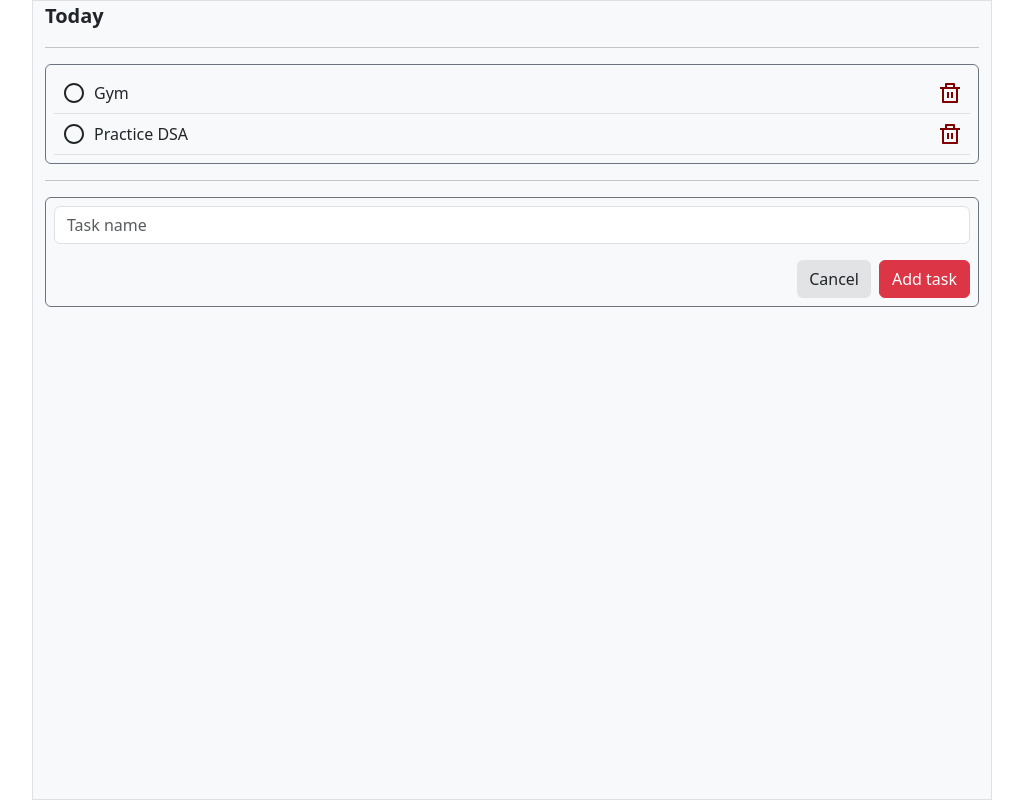
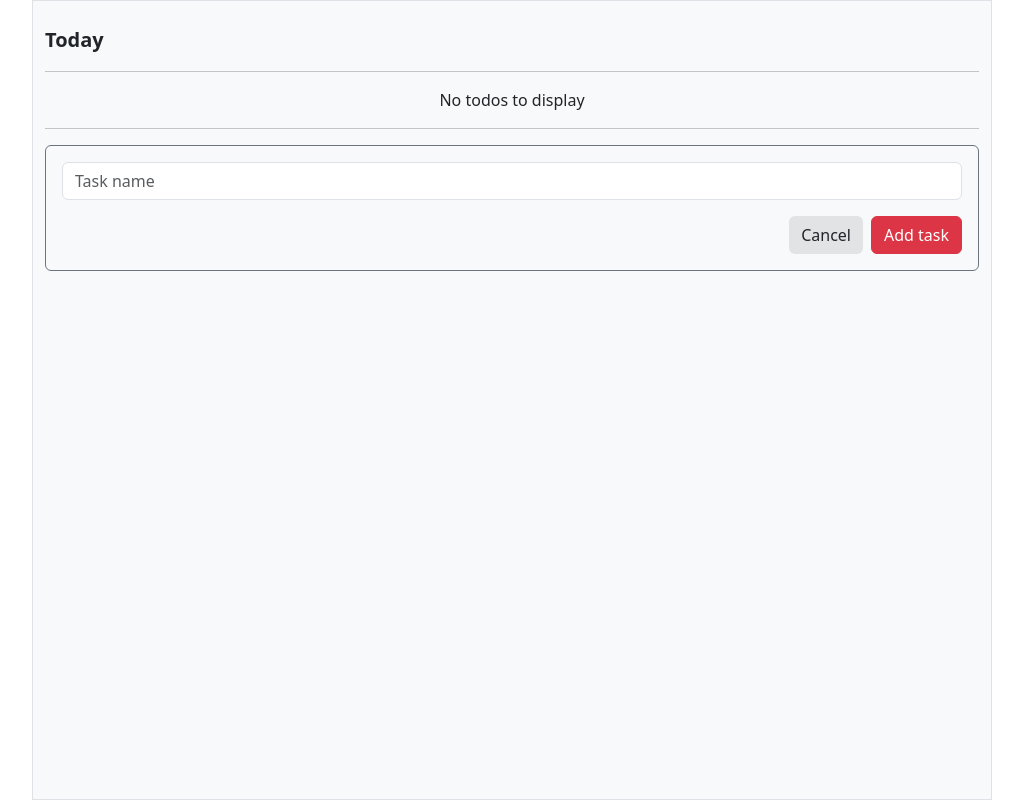
Before and after one commit to anujeet98/TodoApp-NextJS, a Next.js app: page / in a window 1280 px wide. Both pictures are taken after a click on the button "Add task". Shown: the whole page, without its empty margins (128-1151 px from the left). Built offline with nearby package versions, Linux system fonts and the light colour scheme.

Commit message:
Add Todo form integrated with todo component

```diff
--- a/components/AddForm/AddForm.js
+++ b/components/AddForm/AddForm.js
@@ -1,9 +1,16 @@
-import React, { useState } from 'react';
+import React, { useRef, useState } from 'react';
 import { RiAddLine } from '@remixicon/react'
 import { Button, Form, FormControl } from 'react-bootstrap';
 
-function AddForm() {
+function AddForm(props) {
     const [showForm, setShowForm] = useState(false);
+    const todoRef = useRef('');
+
+    function submitFormHandler(e){
+        e.preventDefault();
+        props.onNewTodo(todoRef.current.value);
+        todoRef.current.value='';
+    }
 
     if(!showForm){
         return (
@@ -15,11 +22,11 @@ function AddForm() {
         )
     }
     return (
-        <Form className='border border-secondary rounded-2 p-2 '>
-            <FormControl placeholder='Task name'/>
+        <Form className='border border-secondary rounded-2 p-3 ' onSubmit={(e)=>submitFormHandler(e)}>
+            <FormControl ref={todoRef} placeholder='Task name'/>
             <div className='d-flex justify-content-end gap-2 mt-3'>
                 <Button onClick={()=>setShowForm(false)} className='bg-secondary-subtle border-0 text-dark'>Cancel</Button>
-                <Button className='btn btn-danger '>Add task</Button>
+                <Button type='submit' className='btn btn-danger '>Add task</Button>
             </div>
         </Form>
     )
--- a/components/Todo/Todo.js
+++ b/components/Todo/Todo.js
@@ -1,13 +1,13 @@
-import React, { useState } from 'react'
+import React from 'react'
 import TodoItem from './TodoItem';
 
-function todo() {
-    const [todos, setTodos] = useState(['Gym', 'Practice DSA']);
-    if(todos.length===0)
+function todo(props) {
+    // const [todos, setTodos] = useState(['Gym', 'Practice DSA']);
+    if(props.todoList.length===0)
         return <div className='d-flex align-items-center justify-content-center '>No todos to display</div>
     return (
-        <ul className='border border-secondary rounded-2 p-2'>
-            {todos.map(todo=>(
+        <ul className='p-2'>
+            {props.todoList.map(todo=>(
                 <TodoItem task={todo}/>
             ))}
         </ul>
--- a/components/Todo/TodoItem.js
+++ b/components/Todo/TodoItem.js
@@ -1,13 +1,17 @@
-import React from 'react';
-import { RiDeleteBinLine, RiCheckboxBlankCircleLine } from '@remixicon/react'
+import React, { useState } from 'react';
+import { RiDeleteBinLine, RiCheckboxBlankCircleLine, RiCheckboxCircleFill } from '@remixicon/react'
 
 function TodoItem(props) {
+    const [fillCheckBox, setFillCheckBox] = useState(false);
     return (
-        <li className='list-unstyled border-bottom py-2 px-2 d-flex justify-content-between '>
+        <li className='list-unstyled border-bottom py-3 px-2 d-flex justify-content-between '>
             <div className='d-flex align-items-center gap-2'>
-                <RiCheckboxBlankCircleLine className='' />{props.task}
+                {fillCheckBox ?
+                    <RiCheckboxCircleFill color='grey' type='button' onMouseLeave={()=>setFillCheckBox(false)}/> :
+                    <RiCheckboxBlankCircleLine type='button' onMouseEnter={()=>setFillCheckBox(true)} /> }
+                {props.task}
             </div>
-            <RiDeleteBinLine color='maroon'/>
+            <RiDeleteBinLine color='maroon' type='button'/>
         </li>
     )
 }
--- a/pages/index.js
+++ b/pages/index.js
@@ -1,23 +1,27 @@
-import { Fragment } from "react";
+import { Fragment, useState } from "react";
 import Todo from '../components/Todo/Todo';
 import AddForm from "../components/AddForm/AddForm";
 // import { MongoClient } from "mongodb";
 import Head from "next/head";
 import { Container } from "react-bootstrap";
 
-function HomePage(props){
+function HomePage(){
+    const [todos, setTodos] = useState([]);
+    function addTodoHandler(todo){
+        setTodos((oldTodos)=>([...oldTodos, todo]));
+    }
     return (
         <Fragment>
             <Head>
                 <title>Todo</title>
                 <meta name="description" content="Create-track your daily todos" />
             </Head>
-            <Container fluid className="border bg-light w-75" style={{height: '100vh'}}>
+            <Container fluid className="border bg-light w-75 pt-4" style={{height: '100vh'}}>
                 <span className=" fw-bold fs-5">Today</span>
                 <hr></hr>
-                <Todo />
+                <Todo todoList={todos} />
                 <hr></hr>
-                <AddForm />
+                <AddForm onNewTodo={addTodoHandler} />
             </Container>
         </Fragment>
     )
```
